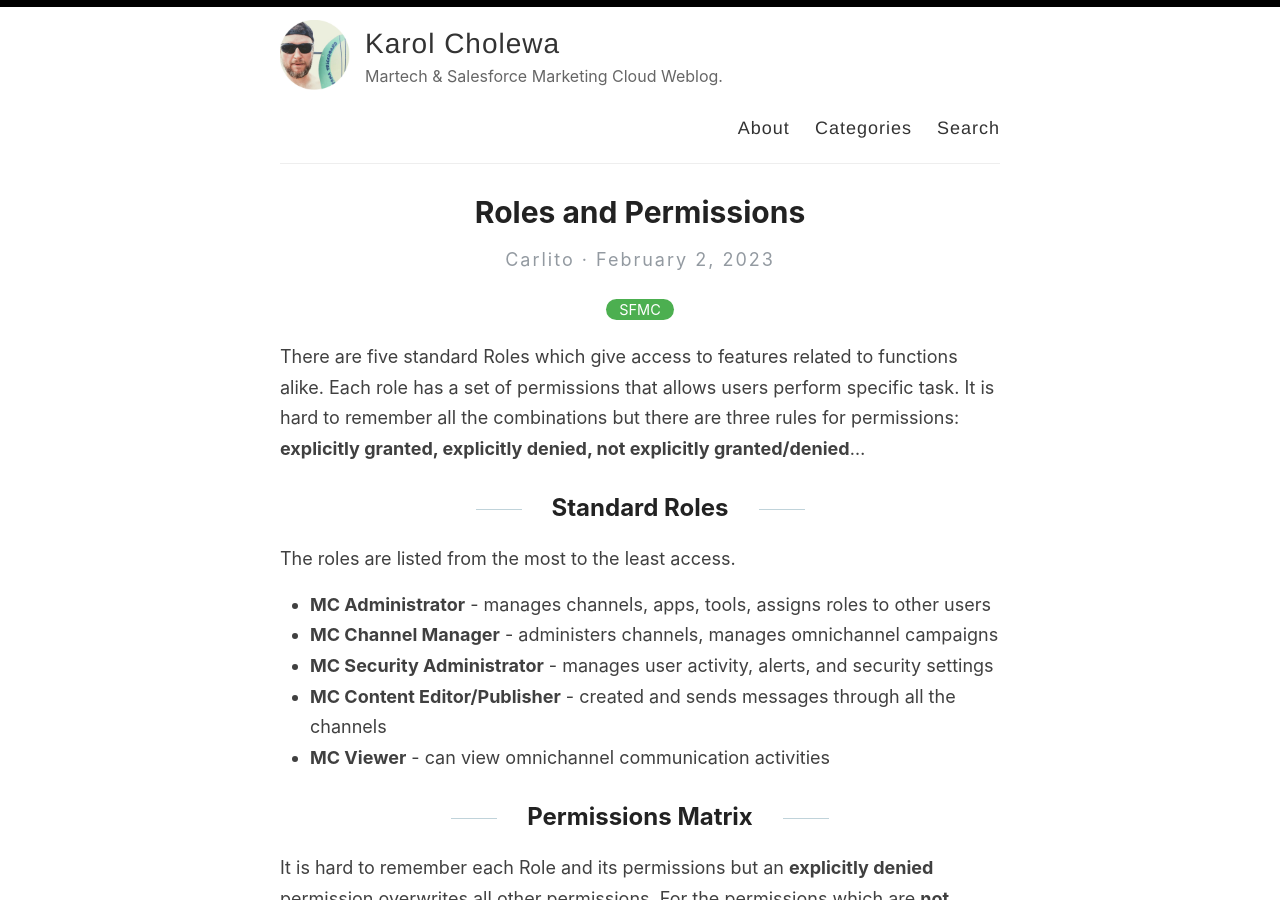
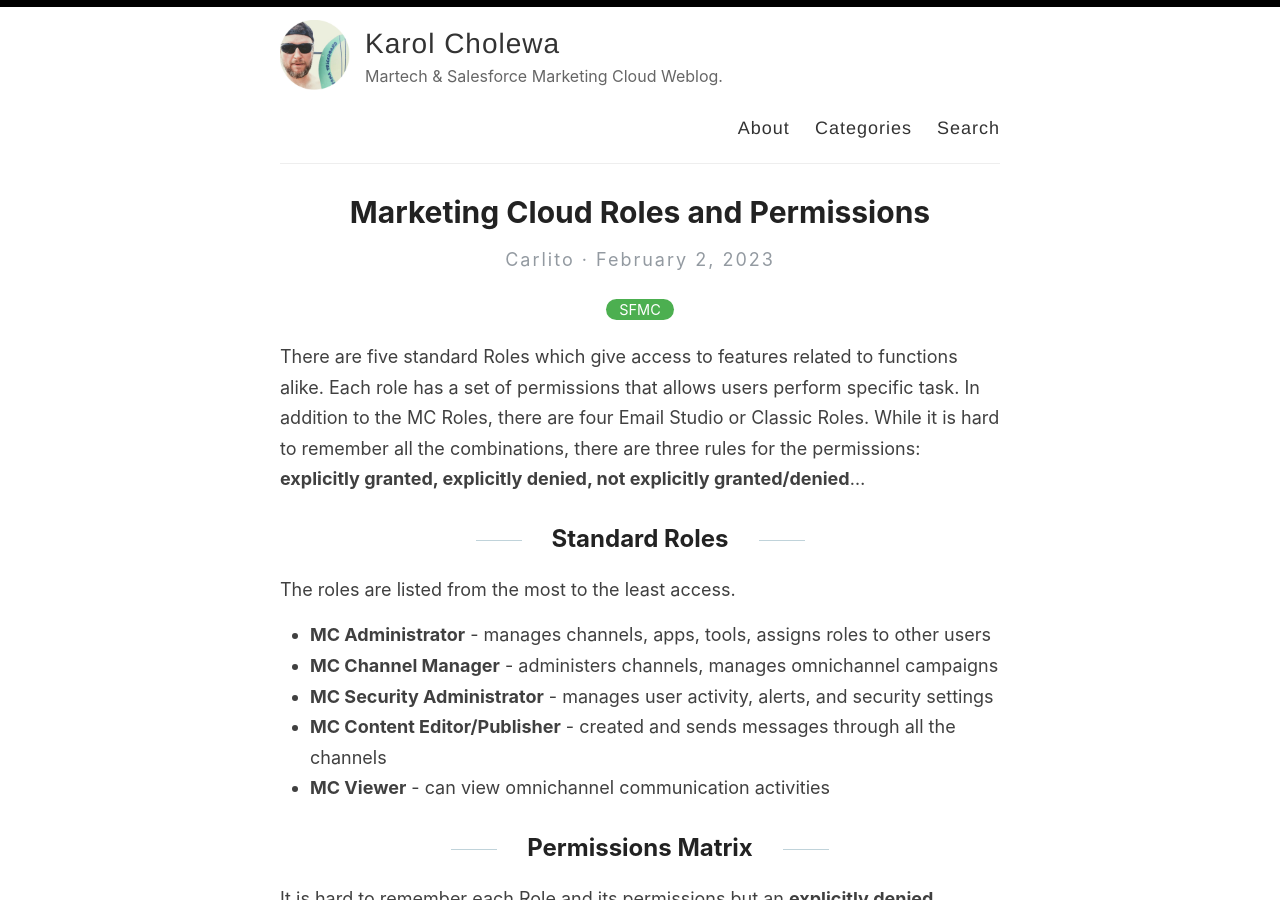
Before and after one commit to karolcholewa/blog, a Jekyll site: the page built from _posts/2023-02-02-mc-roles-and-permissions.md, in a window 1280 px wide and 900 px high. Built offline with Jekyll 4.4.1, drawn with Linux system fonts in a browser that asks for light colours; some of the changed text lies outside the part shown.

Commit message:
post updated

```diff
--- a/_posts/2023-02-02-mc-roles-and-permissions.md
+++ b/_posts/2023-02-02-mc-roles-and-permissions.md
@@ -1,9 +1,9 @@
 ---
 layout: post
-title: "Roles and Permissions"
+title: "Marketing Cloud Roles and Permissions"
 categories: [SFMC]
 ---
-There are five standard Roles which give access to features related to functions alike. Each role has a set of permissions that allows users perform specific task. It is hard to remember all the combinations but there are three rules for permissions: **explicitly granted, explicitly denied, not explicitly granted/denied**&hellip;
+There are five standard Roles which give access to features related to functions alike. Each role has a set of permissions that allows users perform specific task. In addition to the MC Roles, there are four Email Studio or Classic Roles. While it is hard to remember all the combinations, there are three rules for the permissions: **explicitly granted, explicitly denied, not explicitly granted/denied**&hellip;
 
 ## Standard Roles
 The roles are listed from the most to the least access.
@@ -41,6 +41,16 @@ All other permissions are explicitly denied.
 ## MC Viewer
 The most restrictive role with only explicitly granted access to general functions, calendar, campaigns and contacts. Every other permission is explicitly denied.
 
+## Email Studio aka Classic Roles
+It is probably due to the ExactTarget legacy but in addition to the MC Roles there are four additional Email Studio roles:
+*   **Administrator** - all permissions, related to Email Studio, explicitly granted
+*   **Analyst** - full access to the Tracking area
+*   **Content Creator** - general access plus full access to Content and Shared Classic Content
+*   **Data Manager** - full access to everything in Email Studio except email content
+
+## The Real SFMC Admin
+Assign both the **MC Administrator** and the **Administrator** roles to a full fledged, power Admin.
+
 ## Resources
 *   [Trailhead Module](https://trailhead.salesforce.com/content/learn/modules/marketing-cloud-roles-and-permissions-quick-look)
 *   [Marketing Cloud Roles and Permissions](https://help.salesforce.com/s/articleView?id=sf.mc_overview_roles.htm&type=5)
```
